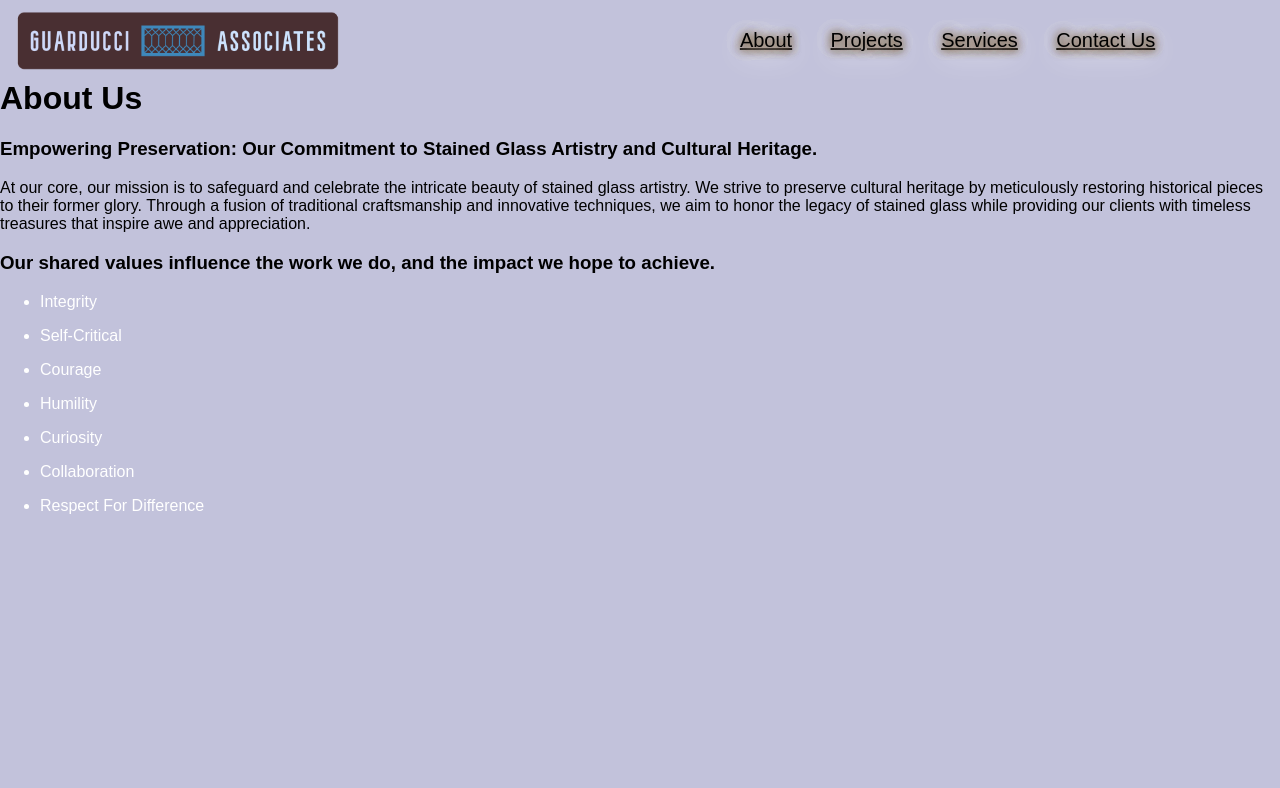
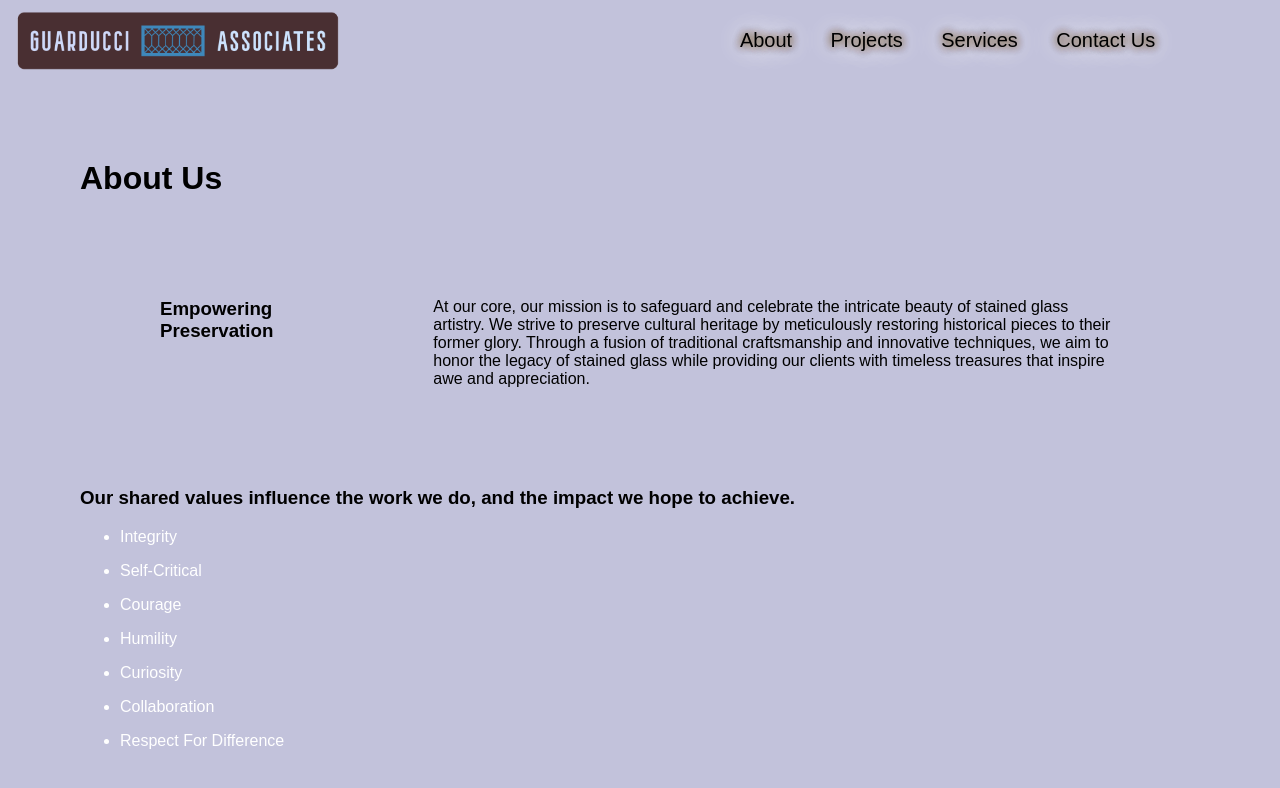
Before and after one commit to dericholas/guarducci-associates, a Next.js app: page /about in a window 1280 px wide. Shown: the top 788 px of the page. Built offline with nearby package versions, Linux system fonts and the light colour scheme.

Commit message:
adjust page content

```diff
--- a/app/about/page.js
+++ b/app/about/page.js
@@ -54,8 +54,7 @@ const About = () => {
         <h1>About Us</h1>
         <div className="about-bio">
           <h3>
-            Empowering Preservation: Our Commitment to
-            Stained Glass Artistry and Cultural Heritage.
+            Empowering Preservation
           </h3>
           <p>
             At our core, our mission is to safeguard and
--- a/app/globals.scss
+++ b/app/globals.scss
@@ -1,8 +1,11 @@
+
 body {
   margin: 0;
   font-family: Century Gothic, CenturyGothic, AppleGothic, sans-serif;
   background-color: rgb(194, 194, 219);
-  max-width: 100vw;
+  // #0f1641 crosby background
+  width: 100vw;
+  overflow-x: hidden;
   scroll-behavior: smooth;
 }
 
@@ -10,6 +13,7 @@ body {
   display: flex;
   justify-content: space-between;
   align-items: center;
+  position: fixed;
   width: 95vw;
   height: 5rem;
   top: 0;
@@ -37,10 +41,11 @@ body {
     &__link {
       font-size: 1.25rem;
       text-shadow: 0px 0px 30px white,0px 0px 30px white,0px 0px 30px white,0px 0px 10px #553300,0px 0px 10px #553300;
-      margin-top: 1.5rem;
-      margin-bottom: 1.5rem;
+      margin: 1.5rem 0 1.5rem 0;
+      // margin-bottom: 1.5rem;
       color: black;
       text-wrap: nowrap;
+      text-decoration: none;
     }
   }
   .mobile {
@@ -51,8 +56,12 @@ body {
   // display: flex;
   background-image: url('/images/HomeScreenMain.jpg');
   background-size: cover;
+  background-repeat: no-repeat;
   width: 100vw;
   height: 100vh;
+
+  // z-index: 1;
+
   .greeting {
     display: flex;
     flex-direction: column;
@@ -68,10 +77,12 @@ body {
       margin: 0;
     }
     h3 {
+      color: #FFFFFF;
       font-size: 5rem;
       margin: 0;
     }
     h5 {
+      color: #FFFFFF;
       font-size: 2rem;
       margin: 0;
     }
@@ -86,14 +97,26 @@ body {
   }
 }
 .about {
-  margin: auto;
+
+  margin: 10rem 5rem 5rem 5rem;
   // padding-top: 5rem;
   h1 {
     margin-top: auto;
+
+  }
+  .about-bio {
+    display: inline-flex;
+    h3 {
+      margin: 5rem;
+      justify-content: center;
+    }
+    p {
+      margin: 5rem;
+    }
   }
 }
 .services {
-  margin: auto;
+  margin: 10rem 5rem 5rem 5rem;
   // padding-top: 5rem;
   h1 {
     margin-top: auto;
@@ -105,6 +128,10 @@ body {
   justify-content: center;
   width: 70vw;
   margin: 0 auto;
+}
+.contact {
+  margin: 10rem 5rem 5rem 5rem;
+
 }
 
 
--- a/app/services/page.js
+++ b/app/services/page.js
@@ -3,7 +3,7 @@ import React from "react";
 const ServicesPage = () => {
     return (
         <div className="services">
-            <h1>Our Services</h1>\
+            <h1>Our Services</h1>
 
             <p>At Guarducci Associates, we specialize in the meticulous restoration of stained glass windows, ensuring they retain their beauty and historical significance for generations to come. Our team of skilled artisans combines traditional techniques with modern conservation practices to restore stained glass to its original glory.</p>
 
```
